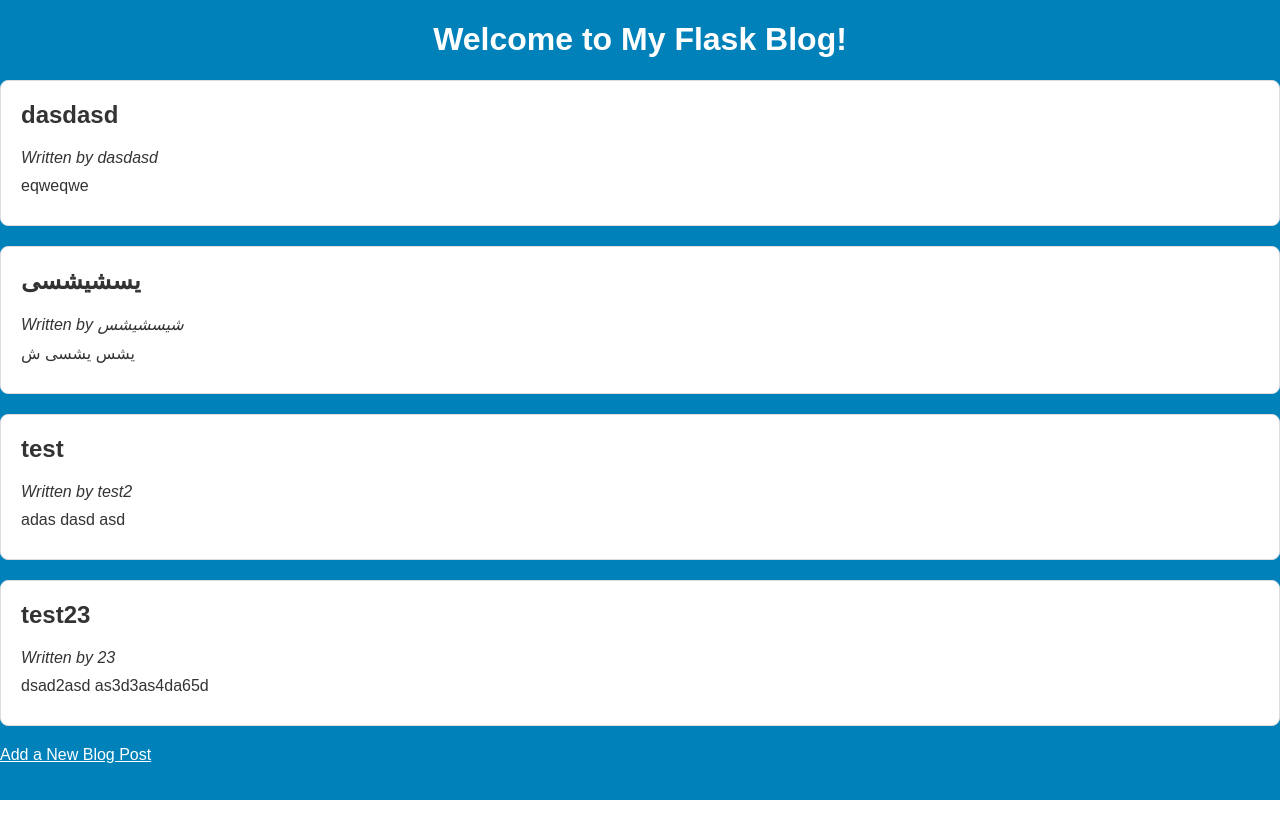
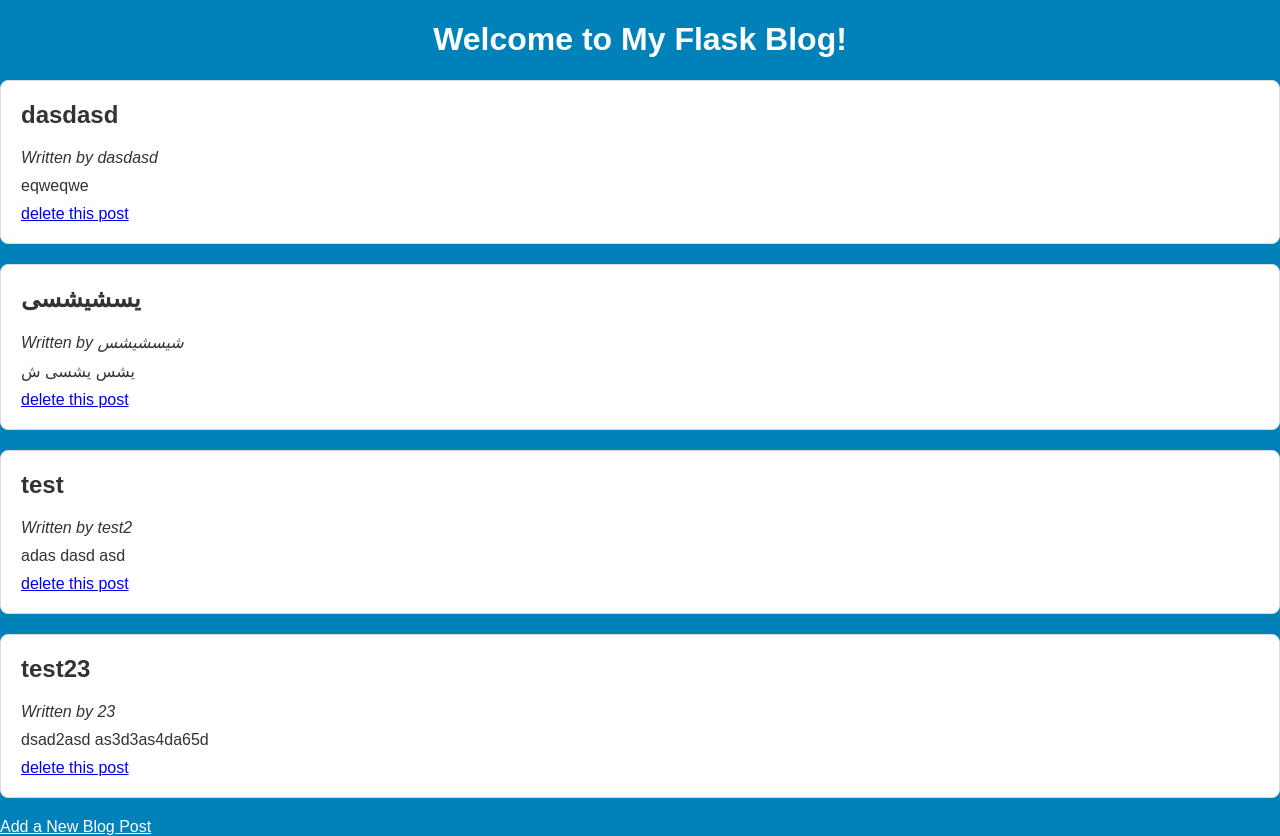
Before and after one commit to sdfarshid/Masterblog, a Flask app: page / in a window 1280 px wide. Before the commit the page ends 800 px from the top, so only its background shows below. Run offline with Flask 3, Linux system fonts and the light colour scheme.

Commit message:
Add delete BTN in list of posts

```diff
--- a/templates/index.html
+++ b/templates/index.html
@@ -13,6 +13,10 @@
             <h2>{{ post.get("title", "") }}</h2>
             <p><em>Written by {{ post.get("author", "")  }}</em></p>
             <p>{{ post.get("content", "") }}</p>
+             <a href="{{ url_for('delete', post_id=post.get('id')) }}"
+
+                onclick="return confirm('Are you sure about that ?')"
+             > delete this post </a>
          </div>
     {% endfor %}
 
```
